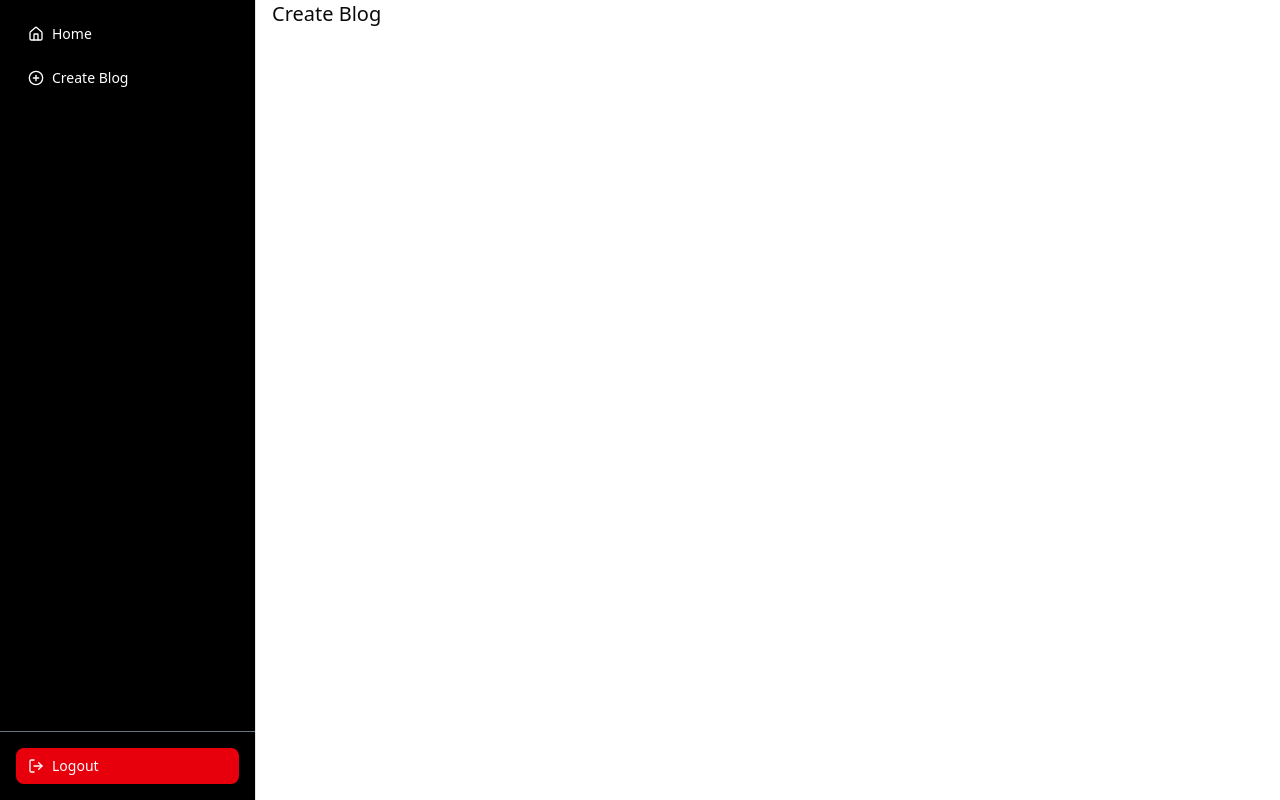
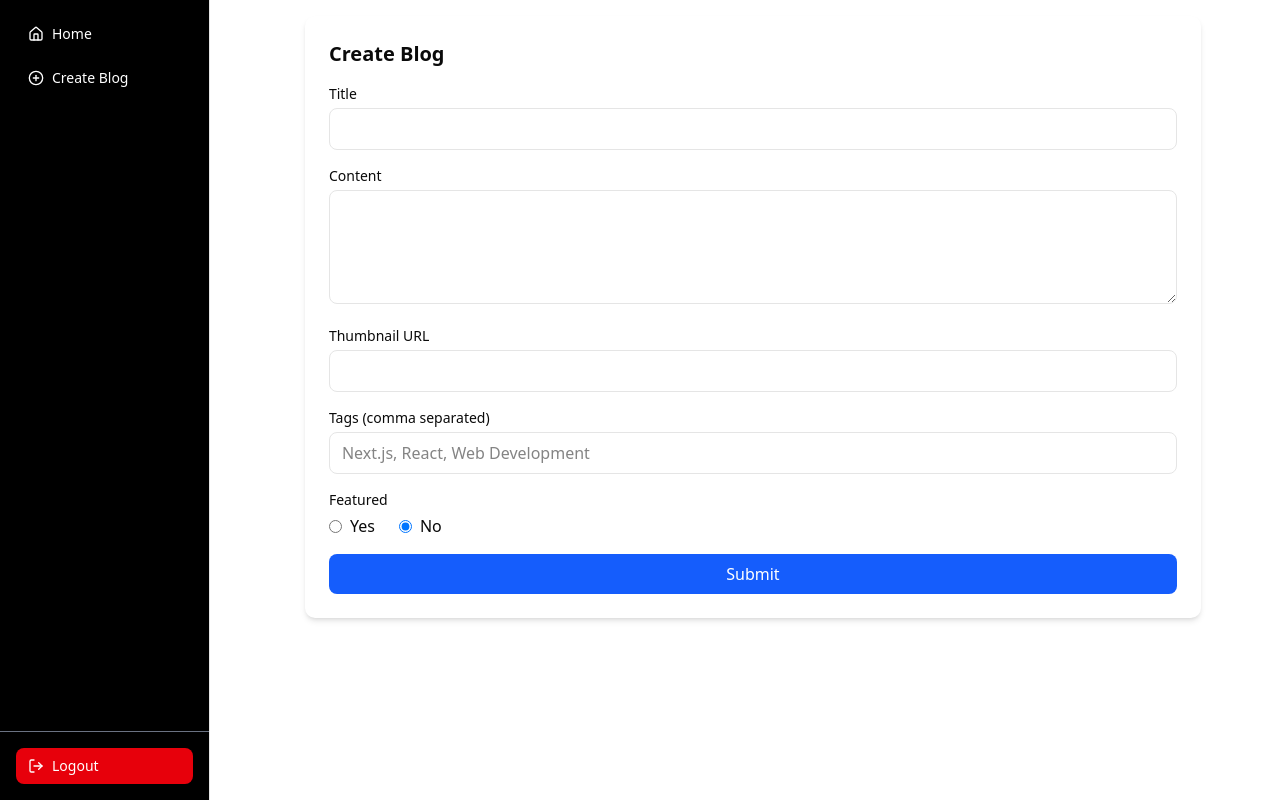
Before and after one commit to nayeem-miah/next-blog-ui, a Next.js app: page /dashboard/create-blog in a window 1280 px wide. Built offline with nearby package versions, Linux system fonts and the light colour scheme.

Commit message:
use server data insertaed

```diff
--- /dev/null
+++ b/src/actions/create.ts
@@ -0,0 +1,36 @@
+"use server";
+
+import { revalidatePath, revalidateTag } from "next/cache";
+import { redirect } from "next/navigation";
+
+export const create = async (data: FormData) => {
+    const blogInfo = Object.fromEntries(data.entries());
+    const modifiedData = {
+        ...blogInfo,
+        tags: blogInfo.tags
+            .toString()
+            .split(",")
+            .map((tag) => tag.trim()),
+        authorId: 1,
+        isFeatured: Boolean(blogInfo.isFeatured),
+    };
+
+
+    const res = await fetch(`${process.env.NEXT_PUBLIC_BASE_URL}/post`, {
+        method: "POST",
+        headers: {
+            "Content-Type": "application/json",
+        },
+        body: JSON.stringify(modifiedData),
+    });
+
+    const result = await res.json();
+
+
+    if (result?.data?.id) {
+        revalidateTag("BLOGS");
+        revalidatePath("/blogs");
+        redirect("/blogs");
+    }
+    return result;
+};
--- a/src/app/(dashboard)/dashboard/create-blog/page.tsx
+++ b/src/app/(dashboard)/dashboard/create-blog/page.tsx
@@ -1,9 +1,10 @@
+import CreateBlogForm from "@/components/modules/Blogs/CreateBlogFrom";
 import React from "react";
 
 const CreateBlog = () => {
   return (
-    <div>
-      <h1 className="text-center text-xl">Create Blog</h1>
+    <div className="w-full mx-auto justify-center items-center p-4">
+      <CreateBlogForm />
     </div>
   );
 };
--- a/src/app/(public)/blogs/[blogId]/page.tsx
+++ b/src/app/(public)/blogs/[blogId]/page.tsx
@@ -22,7 +22,7 @@
 
     const res = await fetch(`${process.env.NEXT_PUBLIC_BASE_URL}/post/${blogId}`);
     const blog = await res.json();
-    console.log(blog);
+    // console.log(blog);
 
     return (
         <div className="py-30 px-4 max-w-7xl mx-auto">
--- a/src/app/(public)/page.tsx
+++ b/src/app/(public)/page.tsx
@@ -11,7 +11,7 @@
     }
   });
   const { data: posts } = await res.json();
-  console.log(posts);
+  // console.log(posts);
   return (
     <div>
       <Hero />
--- /dev/null
+++ b/src/components/modules/Blogs/CreateBlogFrom.tsx
@@ -0,0 +1,108 @@
+"use client";
+import { create } from "@/actions/create";
+import Form from "next/form";
+
+import { useState } from "react";
+
+export default function CreateBlogForm() {
+    const [isFeatured, setIsFeatured] = useState("false");
+
+
+    return (
+        <Form
+            action={create}
+            className="max-w-4xl mx-auto p-6 bg-white shadow-md rounded-lg space-y-4 w-full"
+        >
+            <h2 className="text-xl font-semibold mb-4">Create Blog</h2>
+
+            {/* Title */}
+            <div>
+                <label className="block text-sm font-medium mb-1" htmlFor="title">
+                    Title
+                </label>
+                <input
+                    type="text"
+                    id="title"
+                    name="title"
+                    className="w-full rounded-md border px-3 py-2 focus:ring focus:ring-blue-200"
+                />
+            </div>
+
+            {/* Content */}
+            <div>
+                <label className="block text-sm font-medium mb-1" htmlFor="content">
+                    Content
+                </label>
+                <textarea
+                    id="content"
+                    name="content"
+                    rows={4}
+                    className="w-full rounded-md border px-3 py-2 focus:ring focus:ring-blue-200"
+                />
+            </div>
+
+            {/* Thumbnail */}
+            <div>
+                <label className="block text-sm font-medium mb-1" htmlFor="thumbnail">
+                    Thumbnail URL
+                </label>
+                <input
+                    type="url"
+                    id="thumbnail"
+                    name="thumbnail"
+                    className="w-full rounded-md border px-3 py-2 focus:ring focus:ring-blue-200"
+                />
+            </div>
+
+            {/* Tags */}
+            <div>
+                <label className="block text-sm font-medium mb-1" htmlFor="tags">
+                    Tags (comma separated)
+                </label>
+                <input
+                    type="text"
+                    id="tags"
+                    name="tags"
+                    placeholder="Next.js, React, Web Development"
+                    className="w-full rounded-md border px-3 py-2 focus:ring focus:ring-blue-200"
+                />
+            </div>
+
+            {/* Featured */}
+            <div>
+                <p className="block text-sm font-medium mb-1">Featured</p>
+                <div className="flex gap-6">
+                    <label className="flex items-center gap-2">
+                        <input
+                            type="radio"
+                            name="isFeatured"
+                            value="true"
+                            checked={isFeatured === "true"}
+                            onChange={(e) => setIsFeatured(e.target.value)}
+                            className="text-blue-600 focus:ring-blue-500"
+                        />
+                        Yes
+                    </label>
+                    <label className="flex items-center gap-2">
+                        <input
+                            type="radio"
+                            name="isFeatured"
+                            value="false"
+                            checked={isFeatured === "false"}
+                            onChange={(e) => setIsFeatured(e.target.value)}
+                            className="text-blue-600 focus:ring-blue-500"
+                        />
+                        No
+                    </label>
+                </div>
+            </div>
+
+            <button
+                type="submit"
+                className="w-full bg-blue-600 text-white font-medium py-2 rounded-md hover:bg-blue-700 transition"
+            >
+                Submit
+            </button>
+        </Form>
+    );
+}
```
Also changed, not shown: 1 other file (tests, documents, lock files or other folders).
